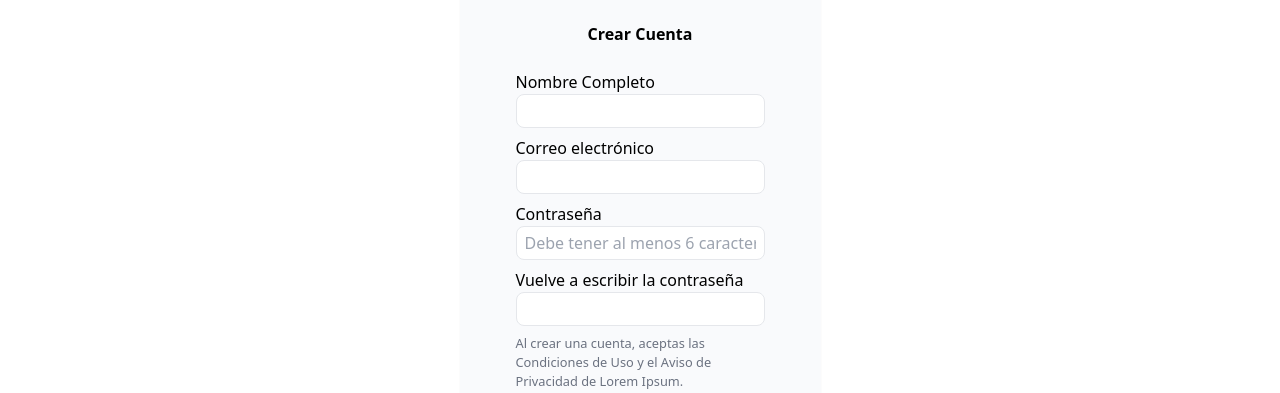
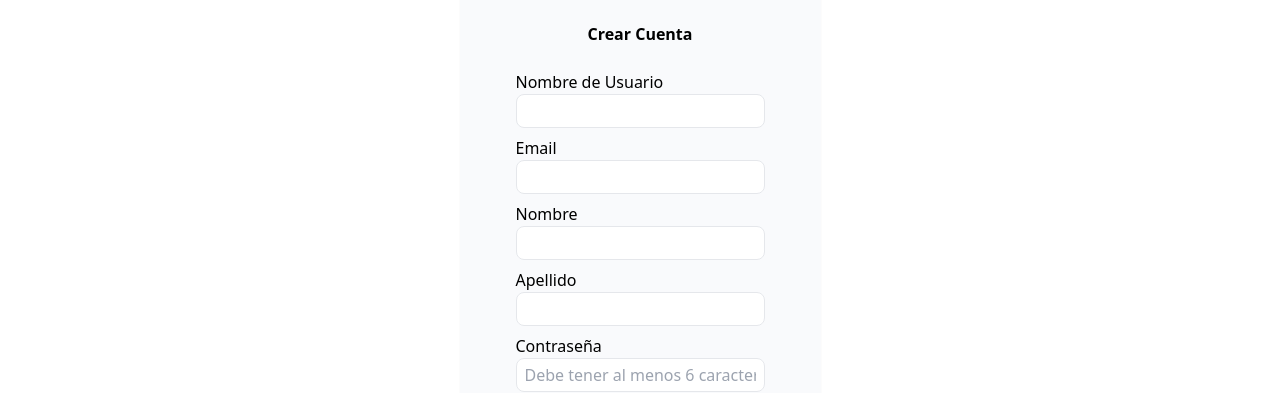
Before and after one commit to vicdeveloperr/c12-28-t-node-react, a React (Vite) app in the folder client/: page /register in a window 1280 px wide. Shown: the part 374-767 px from the top of the page. Built offline with nearby package versions, Linux system fonts and the light colour scheme.

Commit message:
avance en login y register

```diff
--- a/client/src/Views/HomePage.tsx
+++ b/client/src/Views/HomePage.tsx
@@ -4,6 +4,7 @@ function HomePage() {
     return (
         <>
             <Header />
+            <h1 className="text-3xl text-blue-950 font-extrabold leading-snug">Home</h1>
         </>
     );
 }
--- a/client/src/Views/Login.tsx
+++ b/client/src/Views/Login.tsx
@@ -1,9 +1,51 @@
-import { Link } from "react-router-dom";
+import {useState} from 'react'
+import { Link, useNavigate } from "react-router-dom";
+import axios from 'axios';
 
 import Footer from "../components/common/Footer";
 import NavBar from "../components/common/NavBar";
 
 const Login = () => {
+
+  const [email, setEmail] = useState('');
+  const [password, setPassword] = useState('');
+
+  const navigate = useNavigate();
+
+  const handleEmailChange = (e: React.ChangeEvent<HTMLFormElement | HTMLInputElement>) => {
+    setEmail(e.target.value)
+  }
+
+  const handlePasswordChange = (e: React.ChangeEvent<HTMLFormElement | HTMLInputElement>) => {
+    setPassword(e.target.value)
+  }
+
+  const handleSubmit = async (e: React.FormEvent) => {
+    e.preventDefault();
+    // try {
+      const response = await axios.post('http://localhost:3001/auth/signin', {
+        email, password
+      })
+      console.log(response);
+      if (response.statusText === 'OK') {
+        const { token } = response.data;
+        console.log(token);
+        localStorage.setItem('token', token);
+        localStorage.setItem('email', email);
+        axios.defaults.headers.common['Authorization'] = `Bearer ${token}`;
+
+        navigate('/home')
+
+      } else {
+        alert('Datos de inicio de sesion incorrectos!')
+        console.log('Error al iniciar la sesión');
+      }
+
+    // } catch (error) {
+    //   console.log('Error al realizar la petición');
+    // }
+  }
+
   return (
     <>
       <NavBar />
@@ -16,25 +58,34 @@ const Login = () => {
 
         <div className="bg-white-color px-14 py-8 gap-6 flex flex-col items-center justify-center rounded-b-[15px] shadow-sm">
           <h2 className="text-center font-bold text-xl">Inicio de sesión</h2>
+          <form onSubmit={handleSubmit}>
             <div className="flex flex-col justify-center item-center gap-2">
               <label>
                 <h3 className="">Usuario</h3>
                 <input
-                type="text"
+                  autoFocus
+                  required
+                  name="email"
+                  type="email"
+                  onChange={handleEmailChange}
                   className="py-1 px-2 rounded-lg border-gray border-[1px] focus:outline-none"
                 />
               </label>
               <label>
                 <h3 className="mt-2">Contraseña</h3>
                 <input
+                  name="password"
+                  required
                   type="text"
+                  onChange={handlePasswordChange}
                   className="py-1 px-2 rounded-lg border-gray border-[1px] focus:outline-none"
                 />
               </label>
-            <button className="bg-tertiary-color rounded-full p-2 text-lg text-white">
+              <button type="submit" className="bg-tertiary-color rounded-full p-2 text-lg text-white">
                 Aceptar
               </button>
-          </div>
+          fo</div>
+          </form>
           <div className="flex gap-2 items-center">
             <p>No tienes cuenta?</p>
             <Link className="text-primary-color" to="/register">
--- a/client/src/Views/Register.tsx
+++ b/client/src/Views/Register.tsx
@@ -1,7 +1,51 @@
+import {useState} from "react"
+
+import NavBar from "../components/common/NavBar";
 import Footer from "../components/common/Footer";
-import NavBar from "../components/common/NavBar";
 
 export default function Register() {
+
+  interface UserFormState {
+    user: string;
+    email: string;
+    password: string;
+    firstName: string;
+    lastName: string;
+  }
+
+  const [userForm, setUserForm] = useState<UserFormState>({
+    user: '',
+    email: '',
+    password: '',
+    firstName: '',
+    lastName: ''
+  });
+
+  const handleChange = (e: React.ChangeEvent<HTMLFormElement | HTMLInputElement>) => {
+    setUserForm({...userForm, [e.target.name]: e.target.value});
+  }
+
+  const handleSubmit = async (e: React.FormEvent) => {
+    e.preventDefault();
+    try {
+      const response = await fetch('http://localhost:3001/auth/signup', {
+        method: 'POST',
+        headers: {"Content-Type": "application/json"},
+        body: JSON.stringify(userForm)
+      })
+      alert('Usuario dado de alta con exito');
+      if (response.status === 200) {
+        const data = await response.json();
+        console.log(data);
+      } else {
+        console.log('Error al dar de alta usuario');
+      }
+
+    } catch (error) {
+      console.error('Error al realizar la petición', error);
+    }
+  }
+
   return (
     <>
       <NavBar />
@@ -15,30 +59,63 @@ export default function Register() {
 
           <div className="bg-white-color px-14 py-8 flex flex-col gap-6 items-center justify-center rounded-b-[15px] shadow-sm">
             <h2 className="text-center font-bold text-xl">Crear Cuenta</h2>
+            <form onSubmit={handleSubmit}>
               <div className="flex flex-col justify-center item-center gap-2">
                 <label>
-                <h3>Nombre Completo</h3>
+                  <h3>Nombre de Usuario</h3>
                   <input
+                    autoFocus
+                    name="user"
+                    value={userForm.user}
                     type="text"
                     required
                     className="py-1 px-2 rounded-lg border-gray border-[1px] focus:outline-none"
+                    onChange={handleChange}
                   />
                 </label>
                 <label>
-                <h3>Correo electrónico</h3>
+                  <h3>Email</h3>
                   <input
+                    name="email"
+                    value={userForm.email}
                     type="text"
                     required
                     className="py-1 px-2 rounded-lg border-gray border-[1px] focus:outline-none"
+                    onChange={handleChange}
+                  />
+                </label>
+                <label>
+                  <h3>Nombre</h3>
+                  <input
+                    name="firstName"
+                    value={userForm.firstName}
+                    type="text"
+                    required
+                    className="py-1 px-2 rounded-lg border-gray border-[1px] focus:outline-none"
+                    onChange={handleChange}
+                  />
+                </label>
+                <label>
+                  <h3>Apellido</h3>
+                  <input
+                    name="lastName"
+                    value={userForm.lastName}
+                    type="text"
+                    required
+                    className="py-1 px-2 rounded-lg border-gray border-[1px] focus:outline-none"
+                    onChange={handleChange}
                   />
                 </label>
                 <label>
                   <h3>Contraseña</h3>
                   <input
+                    name="password"
+                    value={userForm.password}
                     type="text"
                     placeholder="Debe tener al menos 6 caracteres"
                     required
                     className="py-1 px-2 rounded-lg border-gray border-[1px] focus:outline-none"
+                    onChange={handleChange}
                   />
                 </label>
                 <label>
@@ -53,10 +130,11 @@ export default function Register() {
                   Al crear una cuenta, aceptas las Condiciones de Uso y el Aviso
                   de Privacidad de Lorem Ipsum.
                 </small>
-              <button className="bg-tertiary-color rounded-full p-2 text-lg text-white">
+                <button type="submit" className="bg-tertiary-color rounded-full p-2 text-lg text-white">
                   Aceptar
                 </button>
-            </div>
+              f</div>
+            </form>
           </div>
         </div>
       </div>
```
Also changed, not shown: client/src/Components/Login/Login.jsx (added), 1 other file (tests, documents, lock files or other folders). Lines whose indentation alone changed are shown as unchanged.
